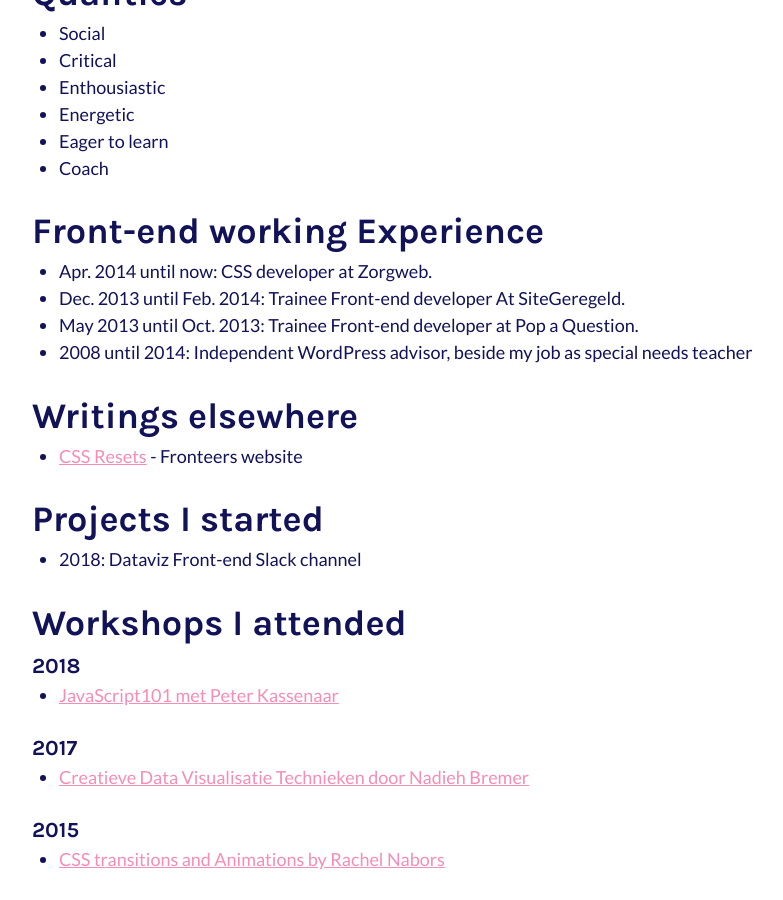
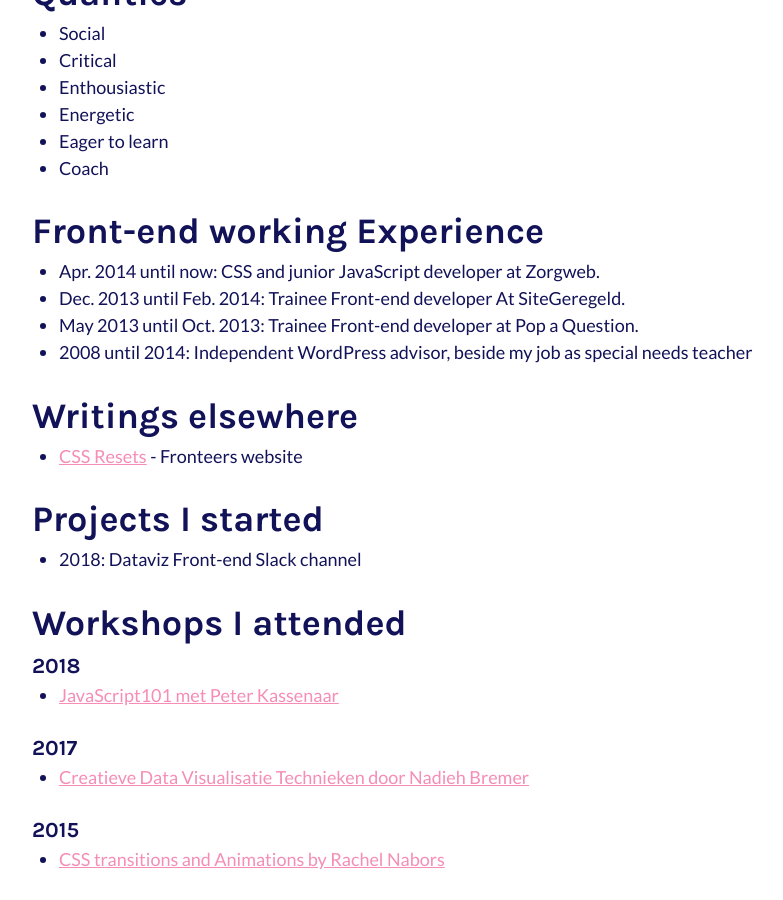
Before and after one commit to kajrietberg/kajrietberg.nl, a Jekyll site: the page built from about-kaj-rietberg.html, in a window 1280 px wide and 900 px high, scrolled down 396 px. Shown: the whole window, without its empty margins (88-871 px from the left). Built offline with Jekyll 4.4.1, drawn with Linux system fonts in a browser that asks for light colours.

Commit message:
MTB pagina bij gedaan

```diff
--- a/about-kaj-rietberg.html
+++ b/about-kaj-rietberg.html
@@ -23,7 +23,7 @@
 
 				<h2>Front-end working Experience</h2>
 				<ul>
-					<li>Apr. 2014 until now: CSS developer at Zorgweb.</li>
+					<li>Apr. 2014 until now: CSS and junior JavaScript developer at Zorgweb.</li>
 					<li>Dec. 2013 until Feb. 2014: Trainee Front-end developer At SiteGeregeld.</li>
 					<li>May 2013 until Oct. 2013: Trainee Front-end developer at Pop a Question.</li>
 					<li>2008 until 2014: Independent WordPress advisor, beside my job as special needs teacher</li>
--- a/mountainbiking.html
+++ b/mountainbiking.html
@@ -10,8 +10,9 @@
 		I love Mountainbiking. I have ridden different XC-races and tours myself. Here I will list some tours I'm proud off I have ridden.
 	</p>
 	<p>
-		Together with my youngest son I started an Instagram account with Mountainbiking photo's called: <a href="https://www.instagram.com/mtbfotografie/">MTB Fotografie</a>
+		Together with my youngest son I started an Instagram account with Mountainbike photo's called: <a href="https://www.instagram.com/mtbfotografie/">MTB Fotografie</a>
 	</p>
+
 
 	<h2>
 		2017
```
